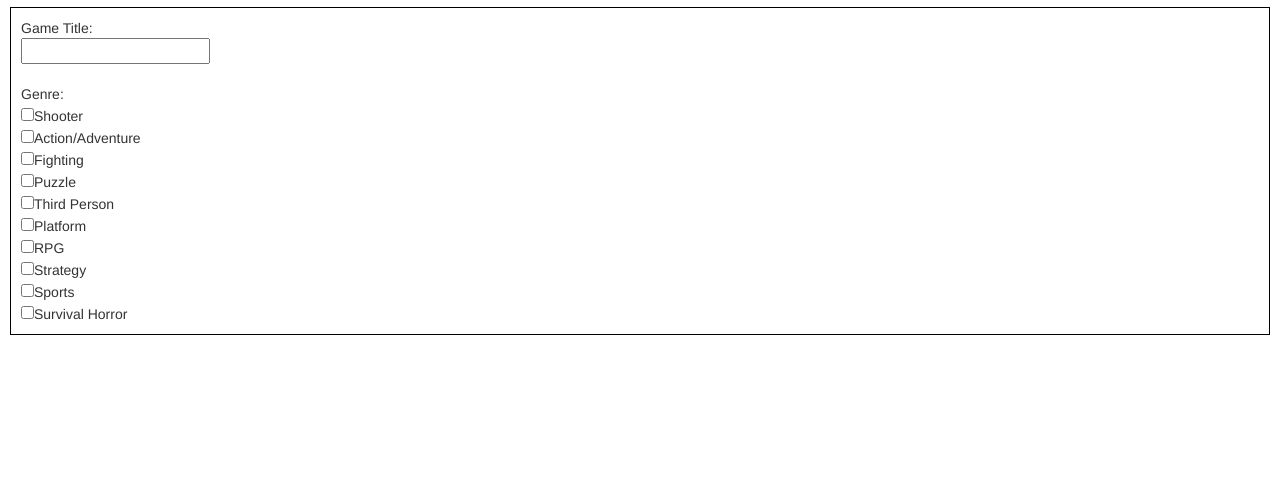
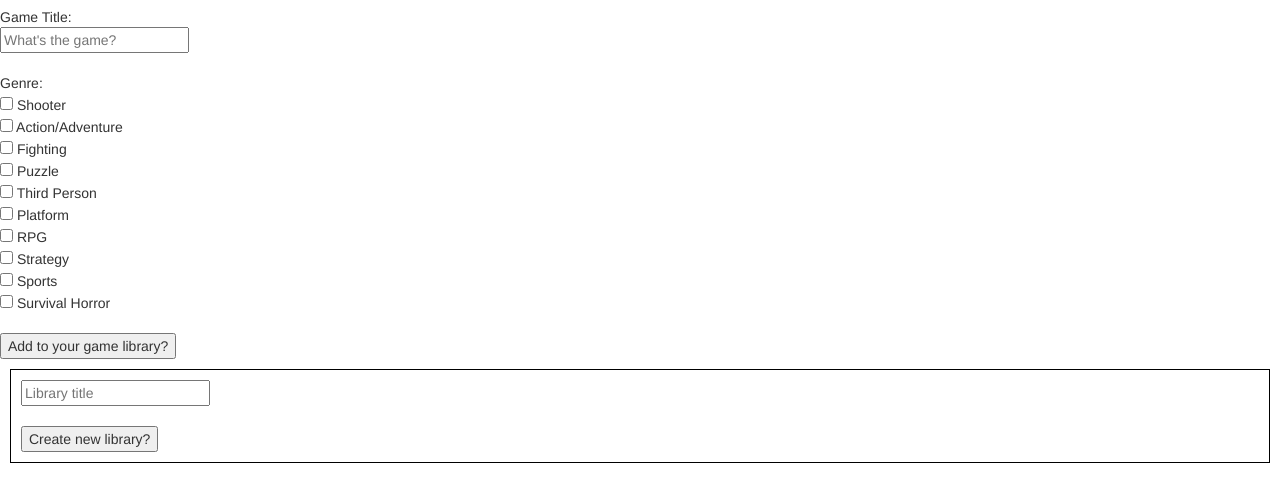
Before and after one commit to Mannette/gschool_js-game-library, a plain HTML site: page index.html in a window 1280 px wide. Shown: the part 63-564 px from the top of the page. Drawn offline with nearby package versions, Linux system fonts and the light colour scheme.

Commit message:
Added basic game library form

```diff
--- a/index.html
+++ b/index.html
@@ -10,36 +10,43 @@
 
     <h1>Game Library</h1>
 
-    <form class="game-library" action="index.html" method="post">
+    <form class="games" action="index.html" method="post">
       Game Title:<br>
-      <input type="text" name="game-title">
+      <input id="game-title" type="text" name="game-title" placeholder="What's the game?">
       <br><br>
       Genre:<br>
-      <input class="genre" type="checkbox" name="game-genre" value="shooter">Shooter
+      <input class="genre" type="checkbox" name="game-genre" value="shooter"> Shooter
       <br>
-      <input class="genre" type="checkbox" name="game-genre" value="action-adventure">Action/Adventure
+      <input class="genre" type="checkbox" name="game-genre" value="action-adventure"> Action/Adventure
       <br>
-      <input class="genre" type="checkbox" name="game-genre" value="fighting">Fighting
+      <input class="genre" type="checkbox" name="game-genre" value="fighting"> Fighting
       <br>
-      <input class="genre" type="checkbox" name="game-genre" value="puzzle">Puzzle
+      <input class="genre" type="checkbox" name="game-genre" value="puzzle"> Puzzle
       <br>
-      <input class="genre" type="checkbox" name="game-genre" value="third-person">Third Person
+      <input class="genre" type="checkbox" name="game-genre" value="third-person"> Third Person
       <br>
-      <input class="genre" type="checkbox" name="game-genre" value="platform">Platform
+      <input class="genre" type="checkbox" name="game-genre" value="platform"> Platform
       <br>
-      <input class="genre" type="checkbox" name="game-genre" value="RPG">RPG
+      <input class="genre" type="checkbox" name="game-genre" value="RPG"> RPG
       <br>
-      <input class="genre" type="checkbox" name="game-genre" value="strategy">Strategy
+      <input class="genre" type="checkbox" name="game-genre" value="strategy"> Strategy
       <br>
-      <input class="genre" type="checkbox" name="game-genre" value="sports">Sports
+      <input class="genre" type="checkbox" name="game-genre" value="sports"> Sports
       <br>
-      <input class="genre" type="checkbox" name="game-genre" value="survival-horror">Survival Horror
+      <input class="genre" type="checkbox" name="game-genre" value="survival-horror"> Survival Horror
+      <br><br>
+      <input id="submit" type="submit" value="Add to your game library?">
       <br>
+    </form>
+    <form class="game-library">
+      <input id="newLibrary" type="text" placeholder="Library title">
+      <br><br>
+      <input id="libraryButton" type="submit" value="Create new library?">
     </form>
 
     <script src="https://code.jquery.com/jquery-2.1.4.min.js"></script>
     <script src="https://maxcdn.bootstrapcdn.com/bootstrap/3.3.5/js/bootstrap.min.js"></script>
-    <script type="text/javascript" src"js/utility.js">
+    <script type="text/javascript" src="js/utility.js">
 
     </script>
     <script type="text/javascript" src="js/main.js"></script>
```
